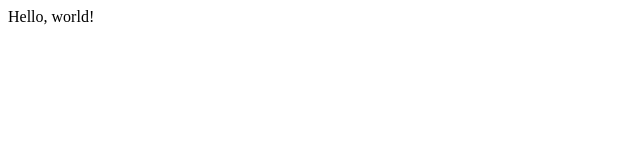
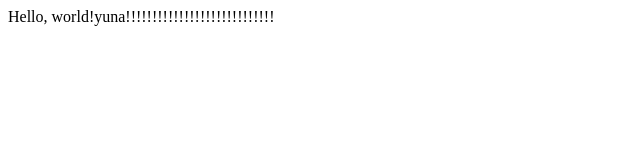
Before and after one commit to yuna1412/docker_node_run, a plain HTML site: page index.html in a window 1280 px wide. Shown: the whole page, without its empty margins (0-640 px from the left). Drawn offline with Linux system fonts and the light colour scheme.

Commit message:
aaaaaaaaaaaaaaaaaaaaa

```diff
--- a/index.html
+++ b/index.html
@@ -4,6 +4,6 @@
   <title>Hello, world!</title>
 </head>
 <body>
-    Hello, world!
+    Hello, world!yuna!!!!!!!!!!!!!!!!!!!!!!!!!!!!
 </body>
 </html>
```
